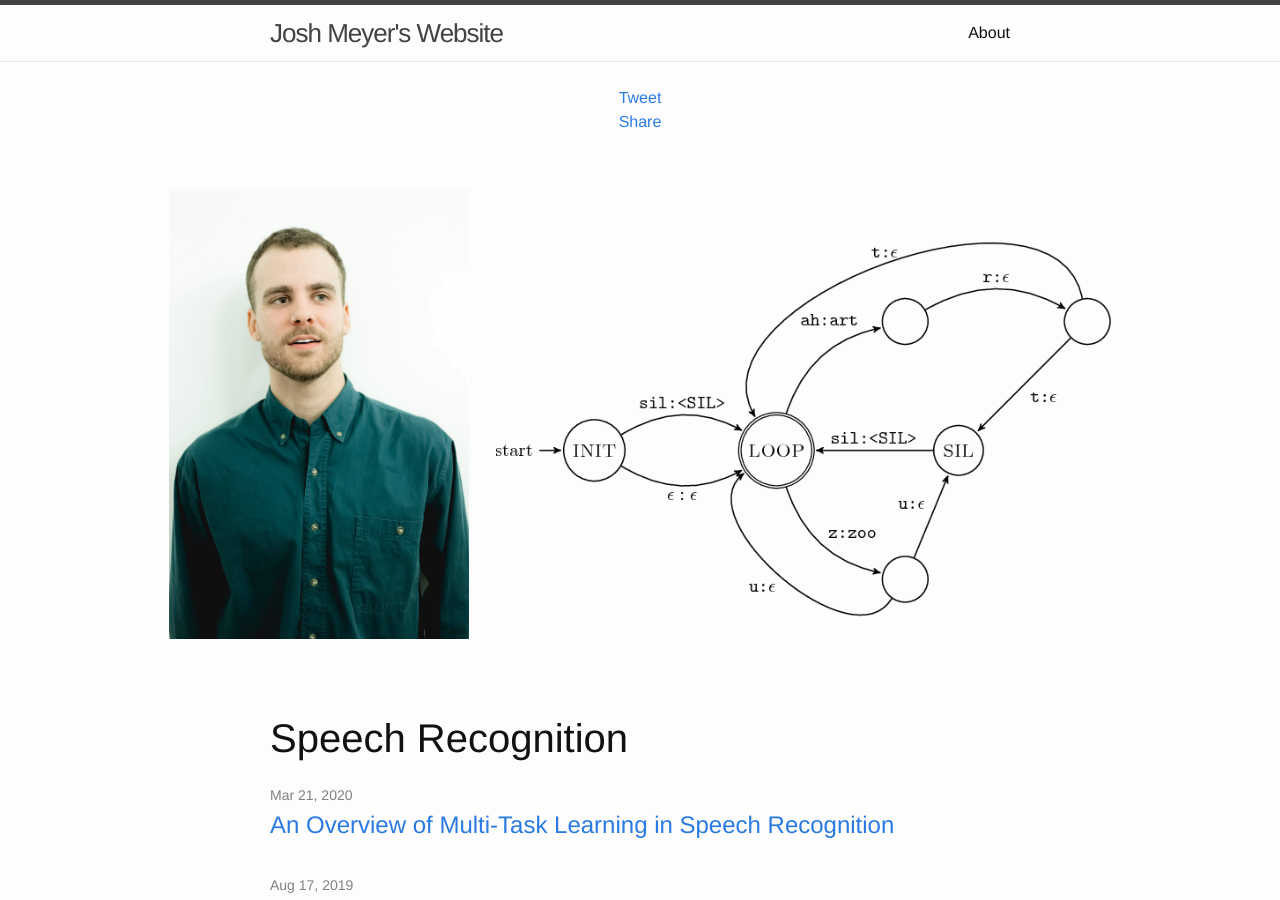
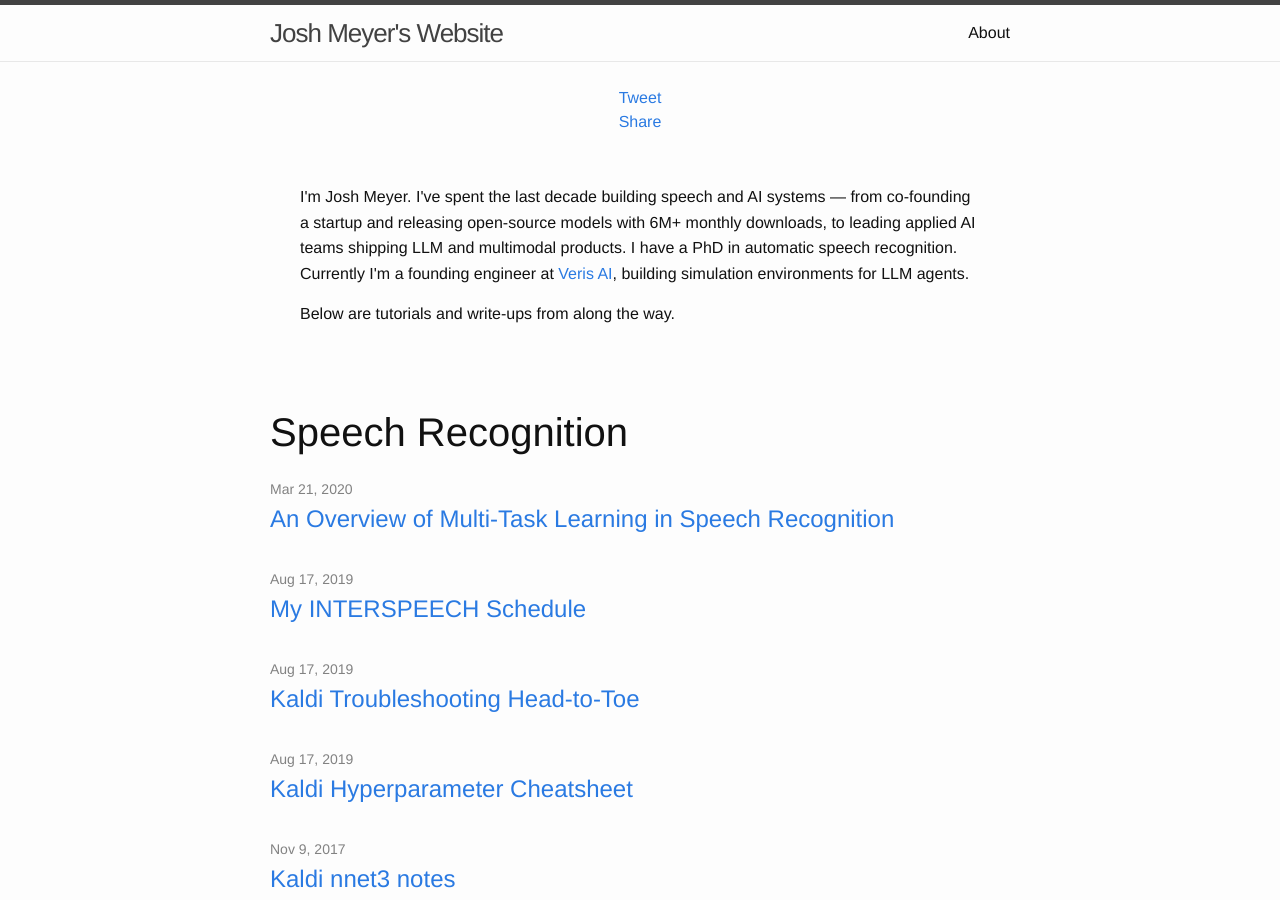
Before and after one commit to JRMeyer/jrmeyer.github.io, a Jekyll site: the page built from index.html, in a window 1280 px wide and 900 px high. Built offline with Jekyll 4.4.1, drawn with Linux system fonts in a browser that asks for light colours; a script that is not in the unit is left out; comment, search, counter and statistics services are not loaded.

Commit message:
Reposition blog to match CV identity
Replace hero images with professional bio intro on homepage,
add separator before Downloads/Lectures archive sections, and
expand about page bio with full career arc and Google Scholar link.

Co-Authored-By: Claude Opus 4.6 <noreply@anthropic.com>

```diff
--- a/index.html
+++ b/index.html
@@ -14,15 +14,14 @@ layout: default
 
 
 
-<div style="display: flex; justify-content: center; align-items: center; gap: 20px; margin-bottom: 20px;">
-    <img src="misc/josh-pic.jpg" alt="what a pic!" style="max-height: 450px;">
-    <img src="misc/Lfst-big.png" alt="" style="max-height: 500px;">
+<div style="max-width: 680px; margin: 0 auto 40px; padding: 20px 0; line-height: 1.6;">
+<p>I'm Josh Meyer. I've spent the last decade building speech and AI systems — from co-founding a startup and releasing open-source models with 6M+ monthly downloads, to leading applied AI teams shipping LLM and multimodal products. I have a PhD in automatic speech recognition. Currently I'm a founding engineer at <a href="https://veris.ai/">Veris AI</a>, building simulation environments for LLM agents.</p>
+<p>Below are tutorials and write-ups from along the way.</p>
 </div>
 
 
 <div class="home">
 
-<br/>
     <h1 class="page-heading" style="font-size:40px;" >Speech Recognition</h1>
 
   <ul class="post-list">
@@ -128,10 +127,8 @@ layout: default
 
 <br/>
 <br/>
-<br/>
-<br/>
-<br/>
-<br/>
+
+<hr style="border: none; border-top: 1px solid #ddd; margin: 40px 0;">
 
 <h1 class="page-heading" style="font-size:40px;" >Downloads</h1>
 
```
Also changed, not shown: about.md (+1 -1 lines).
